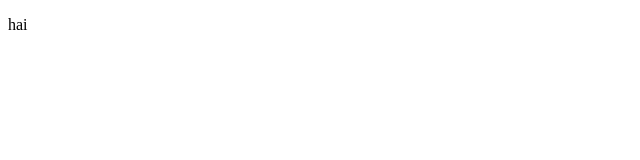
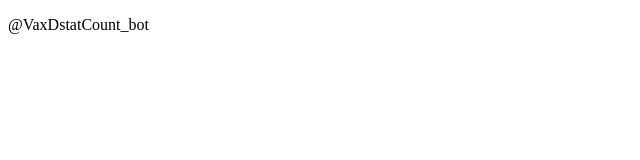
Before and after one commit to xyran2216/dstat, a plain HTML site: page index.html in a window 1280 px wide. Shown: the whole page, without its empty margins (0-640 px from the left). Drawn offline with Linux system fonts and the light colour scheme.

Commit message:
Update paragraph text in index.html

```diff
--- a/index.html
+++ b/index.html
@@ -4,6 +4,6 @@
     <title>VaxStresser / Dstst Count</title>
 </head>
 <body>
-    <p>hai</p>
+    <p>@VaxDstatCount_bot</p>
 </body>
 </html>
```
